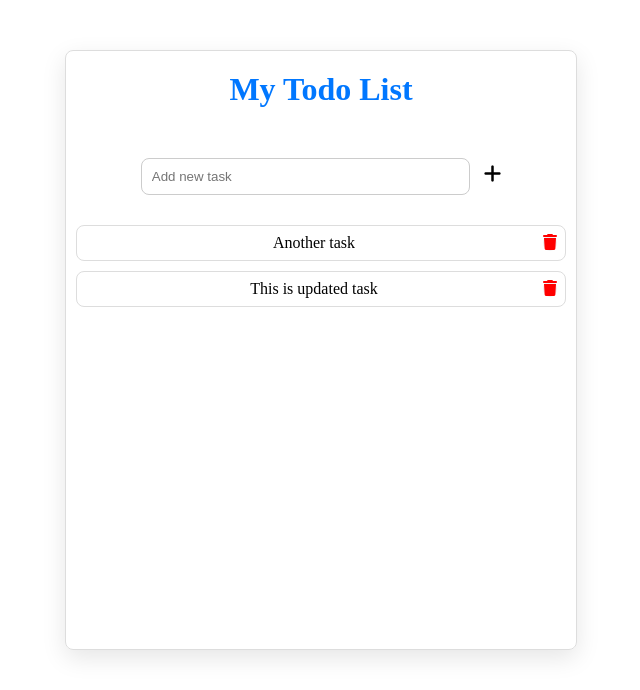
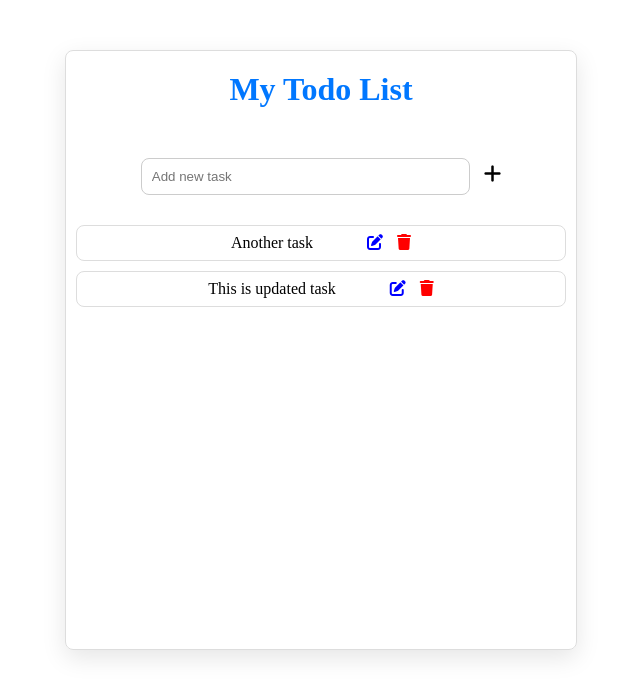
Before and after one commit to Aayush-Raut10/Todo-List-, a Django app: page / in a window 1280 px wide. Shown: the top 690 px of the page, without its empty margins (319-959 px from the left). Run offline with Django 5.2, Linux system fonts and the light colour scheme; data comes from the database, SQL or seed files in the repository; both versions use the stored data as it was after the commit.

Commit message:
Adding update task feature

```diff
--- a/Tasks/templates/Tasks/index.html
+++ b/Tasks/templates/Tasks/index.html
@@ -62,21 +62,20 @@
             background-color: white;
         }
 
-        .delete-btn {
+        .edit-icon{
 
-            border: none;
-            border-radius: 50%; /* circle */
-            float: right;
+                color: blue;
+                margin-left:50px;
+                text-decoration: none; /* removes underline */
+        }
 
 
-
+        .delete-icon {
+            color: red;
+            text-decoration: none;
+            margin-left: 10px;
         }
 
-        .delete-btn i {
-            font-size: 16px; /* size of trash icon */
-            color:red;
-
-        }
 
 
 
@@ -99,12 +98,17 @@
             <div class="task-container">
 
               {{ task }}
-               <button class="delete-btn" type="button">
-                <a href="{% url 'delete_task' task.id %}" onclick="return confirm('Are you sure you want to delete this task?');">
+
+                <!-- Edit task -->
+               <a href="{% url 'edit_task' task.id %}" class="edit-icon">
+                     <i class="fa fa-edit"></i>
+                </a>
+
+                <!-- Delete task -->
+                <a href="{% url 'delete_task' task.id %}" onclick="return confirm('Are you sure you want to delete this task?');" class="delete-icon">
 
                     <i class="fas fa-trash"></i>
                 </a>
-                </button>
 
             </div>
         {% endfor %}
--- a/Tasks/urls.py
+++ b/Tasks/urls.py
@@ -4,5 +4,6 @@ from . import views
 urlpatterns = [
 
     path('', views.index, name="index"),
-    path('delete/<int:pk>', views.delete_task, name="delete_task")
+    path('delete/<int:pk>', views.delete_task, name="delete_task"),
+    path('edit_task/<int:pk>', views.edit_task, name="edit_task"),
 ]
--- a/Tasks/views.py
+++ b/Tasks/views.py
@@ -33,3 +33,24 @@ def delete_task(request, pk):
     task.delete()
 
     return redirect('index')
+
+
+
+def edit_task(request,pk):
+
+    task = Tasks.objects.get(id=pk)
+
+    if request.method == "POST":
+
+        #get new title from form
+        new_title = request.POST.get("title")
+
+        task.title = new_title
+
+        task.save()
+
+        return redirect('index')
+
+    else:
+
+        return render(request, "Tasks/edit.html",{'task':task})
```
Also changed, not shown: Tasks/templates/Tasks/edit.html (added, +17 -0 lines), db.sqlite3.
